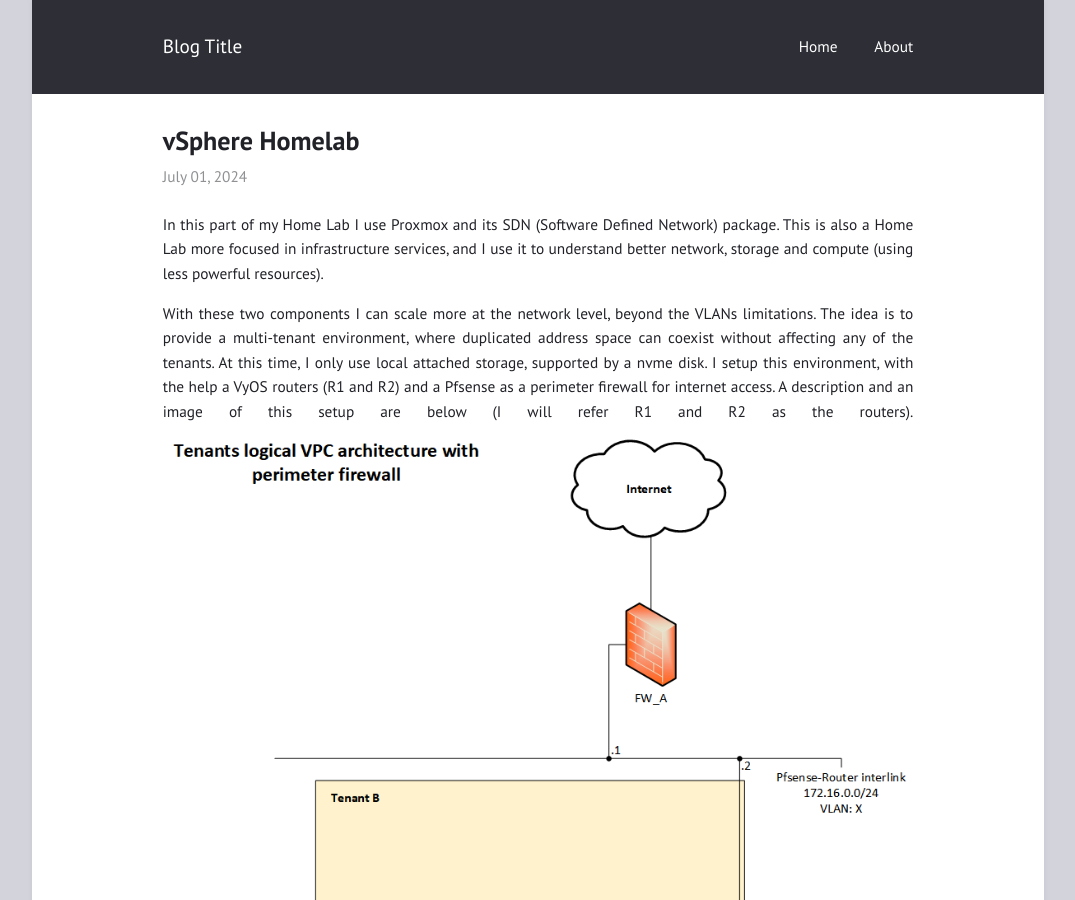
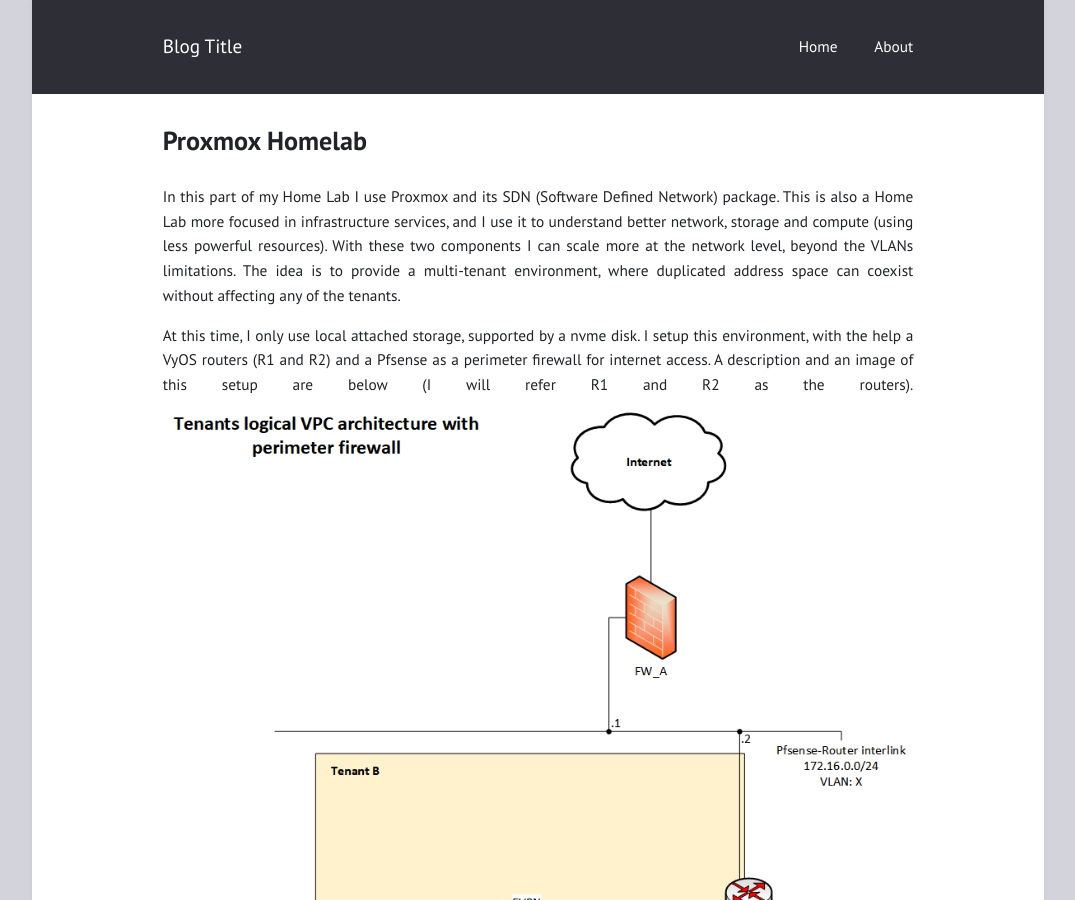
Before and after one commit to lptekdev/homelab, a Jekyll site: the page built from _posts/2024-07-01-proxmox.md, in a window 1280 px wide and 900 px high. Shown: the whole window, without its empty margins (102-1177 px from the left). Built offline with Jekyll 4.4.1, drawn with Linux system fonts in a browser that asks for light colours.

Commit message:
minor fixes

```diff
--- a/_posts/2024-07-01-proxmox.md
+++ b/_posts/2024-07-01-proxmox.md
@@ -1,13 +1,13 @@
 ---
-title:  "vSphere Homelab"
-layout: post
-categories: media
+title:  "Proxmox Homelab"
+layout: page
 ---
 
 In this part of my Home Lab I use Proxmox and its SDN (Software Defined Network) package. This is also a Home Lab more focused in infrastructure services, and I use it to understand better network, storage and compute (using less powerful resources).
+With these two components I can scale more at the network level, beyond the VLANs limitations. The idea is to provide a multi-tenant environment, where duplicated address space can coexist without affecting any of the tenants.
 
 
-With these two components I can scale more at the network level, beyond the VLANs limitations. The idea is to provide a multi-tenant environment, where duplicated address space can coexist without affecting any of the tenants. At this time, I only use local attached storage, supported by a nvme disk. I setup this environment, with the help a VyOS routers (R1 and R2) and a Pfsense as a perimeter firewall for internet access. A description and an image of this setup are below (I will refer R1 and R2 as the routers).
+At this time, I only use local attached storage, supported by a nvme disk. I setup this environment, with the help a VyOS routers (R1 and R2) and a Pfsense as a perimeter firewall for internet access. A description and an image of this setup are below (I will refer R1 and R2 as the routers).
 ![proxmox_tenant_overview_perimeterFW](../assets/TenantOverview_perimeterFW.png)
 
 
```
Also changed, not shown: _posts/2024-01-01-vsphere.md (+1 -2 lines).
